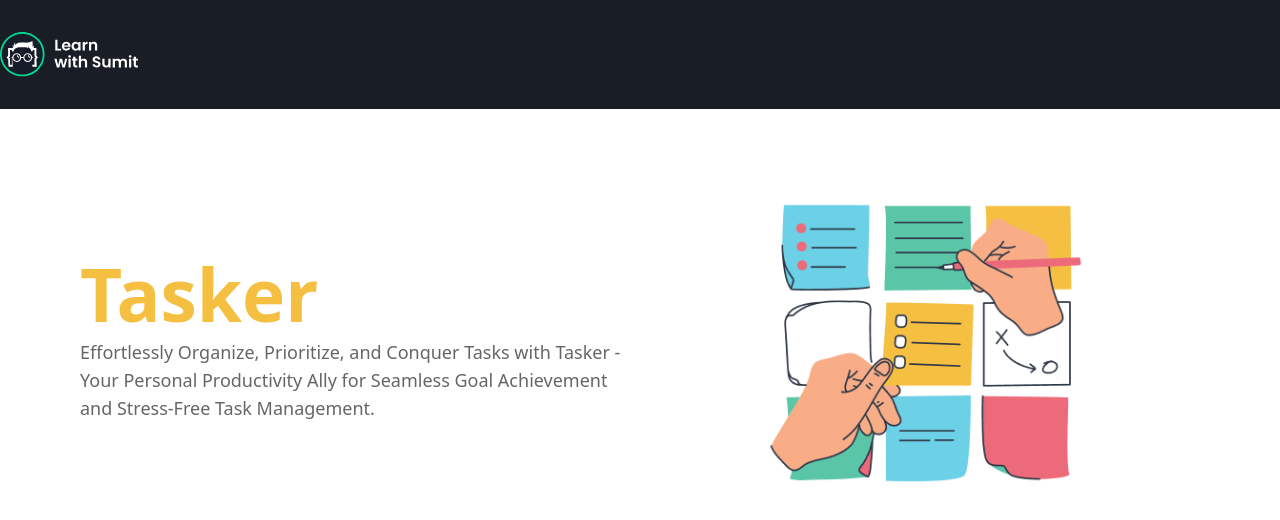
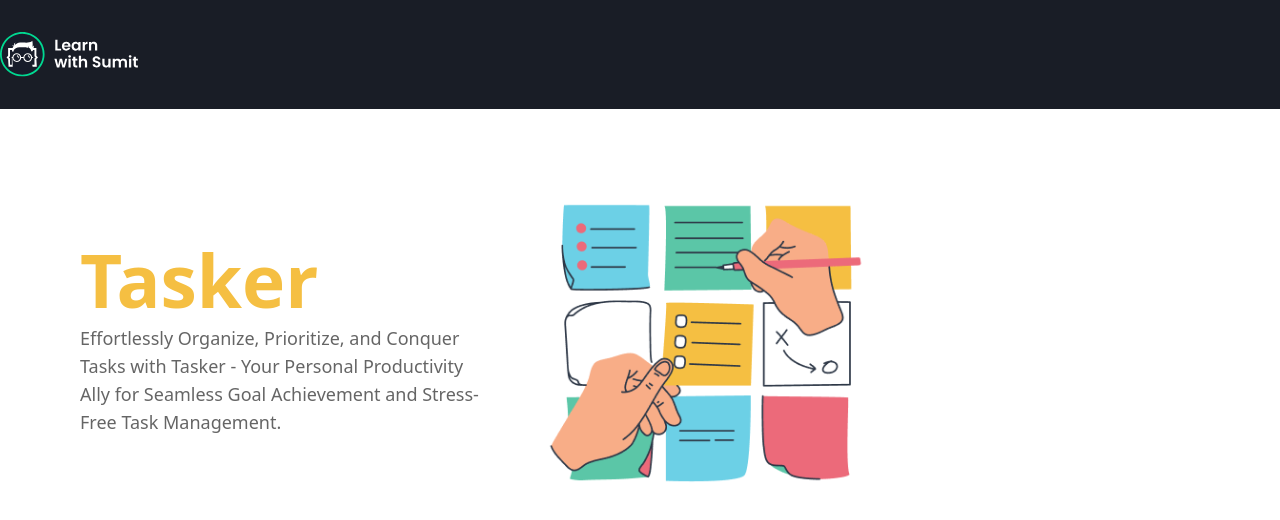
Before and after one commit to atikdev-bd/Tasker-practice-projects, a React (Vite) app: page / in a window 1280 px wide. Shown: the top 520 px of the page. Built offline with nearby package versions, Linux system fonts and the light colour scheme.

Commit message:
footer add done

```diff
--- a/src/App.jsx
+++ b/src/App.jsx
@@ -1,3 +1,4 @@
+import Footer from "./components/Footer";
 import Header from "./components/Header";
 import HeroSection from "./components/HeroSection";
 
@@ -6,6 +7,7 @@
     <div className="flex justify-center">
       <Header />
       <HeroSection />
+      <Footer />
     </div>
   );
 }
--- /dev/null
+++ b/src/components/Footer.jsx
@@ -0,0 +1,11 @@
+export default function Footer() {
+  return (
+    <footer className="py-6 md:py-8">
+      <div className="container mx-auto">
+        <p className="text-center text-xs text-[#6A6A6A] lg:text-sm">
+          Copyright ©2024 | All rights reserved by Learn with Sumit
+        </p>
+      </div>
+    </footer>
+  );
+}
```
